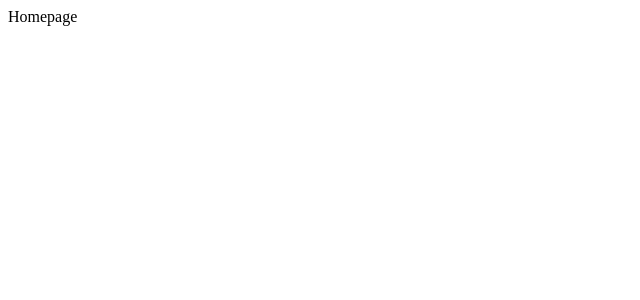
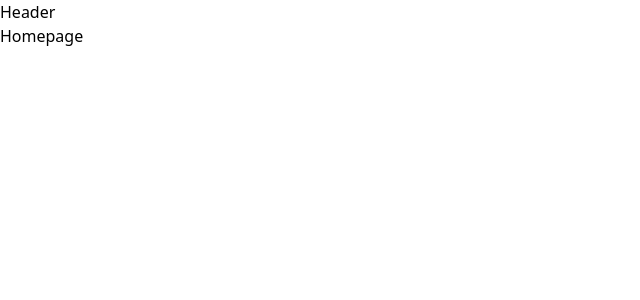
Before and after one commit to graceupongraceemi/news-app-nextjs13, a Next.js app: page / in a window 1280 px wide. Shown: the top 300 px of the page, without its empty margins (0-640 px from the left). Built offline with nearby package versions, Linux system fonts and the light colour scheme.

Commit message:
head.tsx and Header.tsx added to app server directory

```diff
--- /dev/null
+++ b/app/Header.tsx
@@ -0,0 +1,7 @@
+import React from 'react';
+
+function Header() {
+  return <div>Header</div>;
+}
+
+export default Header;
--- /dev/null
+++ b/app/head.tsx
@@ -0,0 +1,13 @@
+export default function Head() {
+  return (
+    <>
+      <title>ES News</title>
+      <meta
+        content='width=device-width,
+      initial-scale=1'
+        name='viewport'
+      />
+      <link rel='icon' href='/favicon.ico' />
+    </>
+  );
+}
--- a/app/layout.tsx
+++ b/app/layout.tsx
@@ -1,16 +1,24 @@
-export const metadata = {
-  title: 'Next.js',
-  description: 'Generated by Next.js',
-}
+import '../styles/globals.css';
+import Header from './Header';
+
+// export const metadata = {
+//   title: 'Next.js',
+//   description: 'Generated by Next.js'
+// };
 
 export default function RootLayout({
-  children,
+  children
 }: {
-  children: React.ReactNode
+  children: React.ReactNode;
 }) {
   return (
-    <html lang="en">
-      <body>{children}</body>
+    <html lang='en'>
+      <head />
+
+      <body>
+        <Header />
+        <div>{children}</div>
+      </body>
     </html>
-  )
+  );
 }
```
